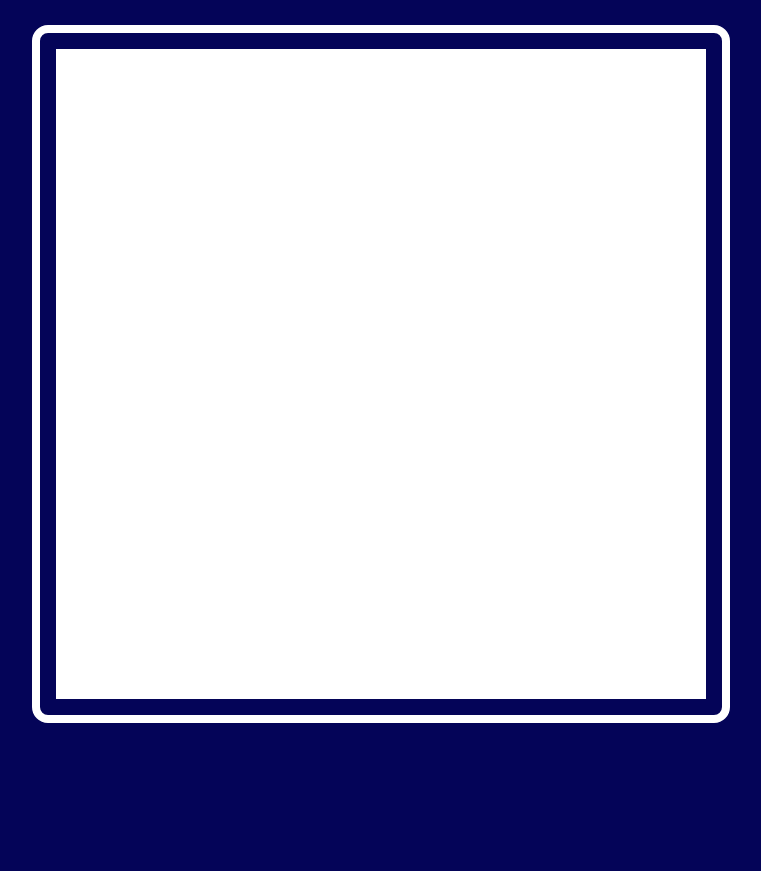
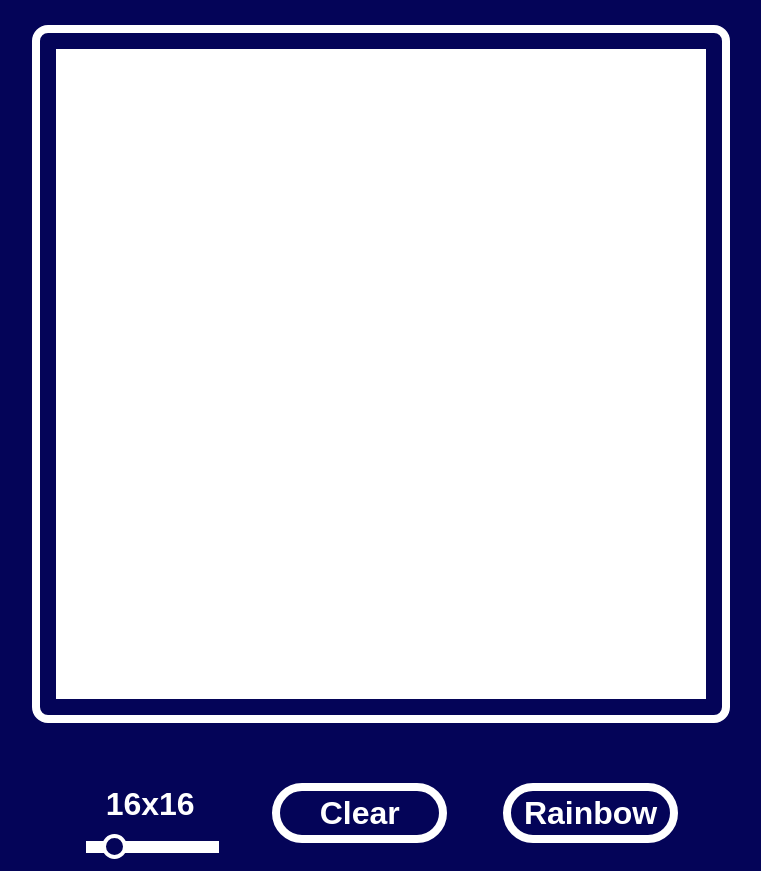
Before and after one commit to marcopintus/odin-etch-a-sketch, a plain HTML site: page index.html in a window 1280 px wide. Shown: the part 97-968 px from the top of the page, without its empty margins (259-1020 px from the left). Before the commit the page ends 868 px from the top, so only its background shows below. Drawn offline with Linux system fonts and the light colour scheme.

Commit message:
The grid is resizable, and the clear button has also been added. The rainbow button has been created but it is yet to be functional

```diff
--- a/script.js
+++ b/script.js
@@ -8,24 +8,84 @@ let canvasHeight = canvasWidth;
 
 let canvas = document.createElement("div");
 canvas.classList.add("canvas");
-canvas.setAttribute("style", `width: ${canvasWidth}px; heigth: ${canvasHeight}px;`)
 document.body.appendChild(canvas);
 
 let numTilesSide = 16;
 let tileDimension = canvasWidth/numTilesSide;
 
-for (let i=0; i<numTilesSide**2;i++){
 
-    let tile = document.createElement("div");
-    tile.classList.add("tile");
-    tile.setAttribute("style",`width: ${tileDimension}px; height: ${tileDimension}px;`)
+
+function generateGrid(numTiles){
+    let canvWidth = 650;
+    let tileDim = canvWidth/numTiles;
+    for (let i=0; i<numTiles**2;i++){
+        let tile = document.createElement("div");
+        tile.classList.add("tile");
+        tile.setAttribute("style",`width: ${tileDim}px; height: ${tileDim}px;`)
+
+        tile.addEventListener('mouseenter',()=>{
+        tile.classList.add("ligth-up");
+    })
     canvas.appendChild(tile);
+    }
+
+
 }
 
-// queries
-let tiles = document.querySelectorAll(".tile");
-tiles.forEach((tl) =>{
-    tl.addEventListener('mouseenter',()=>{
-        tl.classList.add("ligth-up");
+
+generateGrid(numTilesSide)
+
+
+let controlPanel = document.createElement("div");
+controlPanel.classList.add("control-panel");
+controlPanel.setAttribute("style",`width: ${canvasWidth}px; height:100px`)
+document.body.appendChild(controlPanel);
+
+let sliderContainer = document.createElement("div");
+sliderContainer.classList.add("slider-container");
+controlPanel.appendChild(sliderContainer);
+
+let sliderValue = document.createElement("p");
+sliderValue.classList.add("slider-value");
+sliderValue.textContent = `${numTilesSide}x${numTilesSide}`;
+sliderContainer.appendChild(sliderValue)
+
+let slider = document.createElement("input");
+slider.classList.add("slider");
+slider.setAttribute("type", "range");
+slider.setAttribute("min", "1");
+slider.setAttribute("max", "100");
+slider.setAttribute("value", "16");
+sliderContainer.appendChild(slider)
+
+function deleteGrid(){
+    let tiles = document.querySelectorAll(".tile");
+    tiles.forEach((tl)=>{
+        tl.remove()
     })
-})
+}
+
+function updateGrid(){
+    deleteGrid()
+    generateGrid(slider.value)
+    sliderValue.innerHTML = `${slider.value}x${slider.value}`;
+
+}
+
+
+slider.oninput = updateGrid
+
+
+let clearButton = document.createElement("button");
+clearButton.classList.add("clear-button");
+clearButton.textContent = "Clear"
+controlPanel.appendChild(clearButton)
+
+
+clearButton.onclick = updateGrid
+
+
+let rainbowButton = document.createElement("button");
+rainbowButton.classList.add("rainbow-button");
+rainbowButton.textContent = "Rainbow"
+controlPanel.appendChild(rainbowButton)
--- a/style.css
+++ b/style.css
@@ -10,11 +10,14 @@ body{
 
 .title{
     font-size: 64px;
+    font-weight: 900;
     text-align: center;
 }
 
 .canvas{
     background-color: rgb(4, 4, 88);
+    width: 650px;
+    height: 650px;
     display: flex;
     flex-wrap: wrap;
     padding: 16px;
@@ -34,7 +37,65 @@ body{
 
 .control-panel{
     color: white;
-    background-color: green;
     width: 650px;
     height: 100px;
+    display: flex;
+    align-items: center;
+    justify-content: space-around;
 }
+
+.sliderContainer{
+    font-size: 32px;
+    display: flex;
+    flex-direction: column;
+    justify-content: center;
+    align-items: center;
+}
+
+.slider-value{
+    font-size: 32px;
+    font-weight: 600;
+    margin: 16px;
+    text-align: center;
+}
+
+.slider{
+-webkit-appearance: none;
+  appearance: none;
+  width: 100%;
+  height: 12px;
+  background: white;
+  outline: none;
+}
+
+.slider::-webkit-slider-thumb {
+    -webkit-appearance: none;
+    appearance: none;
+    width: 25px;
+    height: 25px;
+    background: rgb(4, 4, 88);
+    border: 4px solid white;
+    border-radius: 12.5px;
+    cursor: pointer;
+
+}
+
+button{
+    border-radius: 50px;
+    border: 8px solid white;
+    background-color: transparent;
+    color: white;
+    width: 27%;
+    height: 60px;
+    font-size: 32px;
+    font-weight: 600;
+}
+
+button:hover{
+    transform: scale(1.05);
+    box-shadow: 0px 0px 18px white;
+}
+button:active{
+    transform: scale(0.95);
+    box-shadow: 0px 0px 0px white;
+}
```
